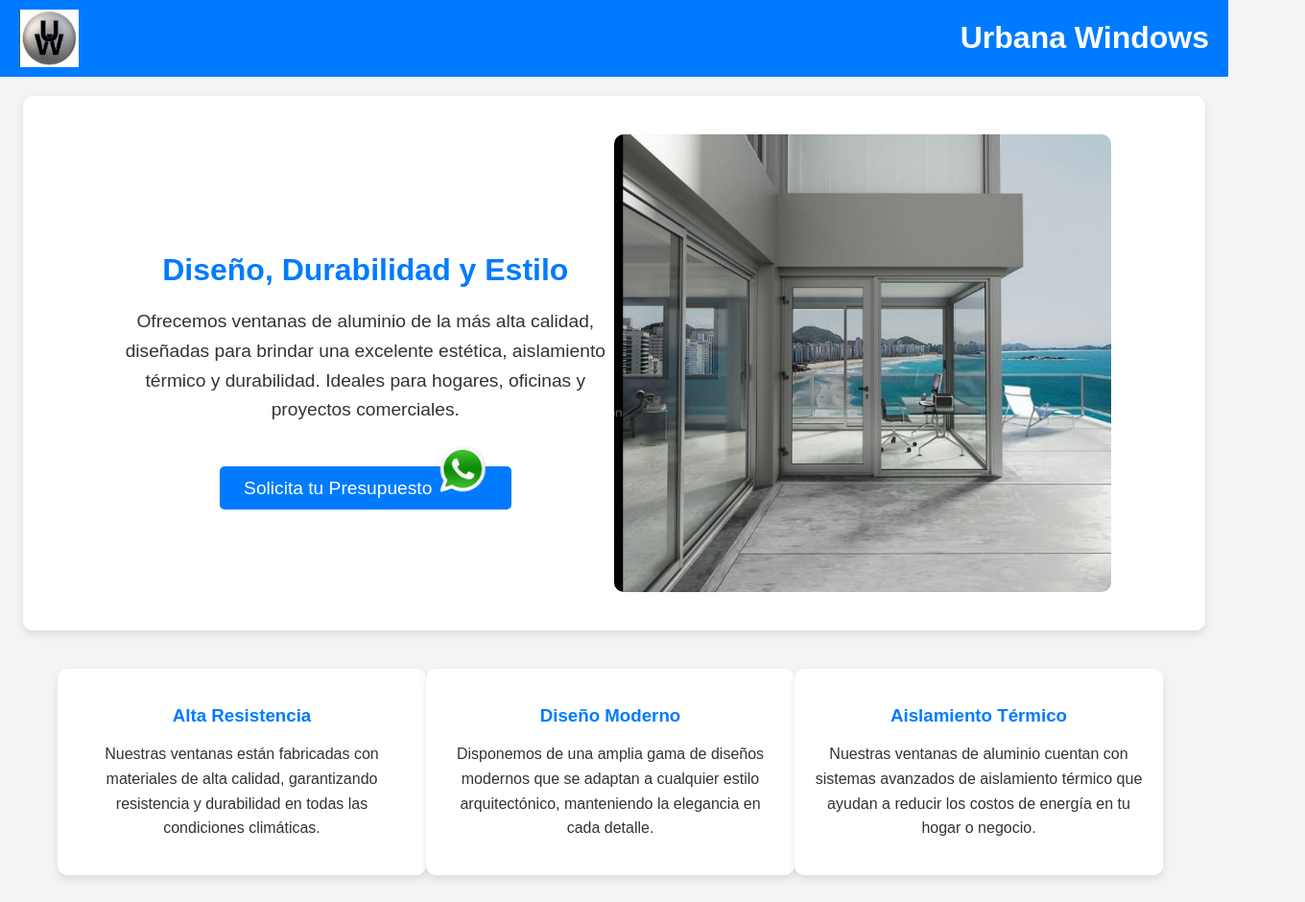
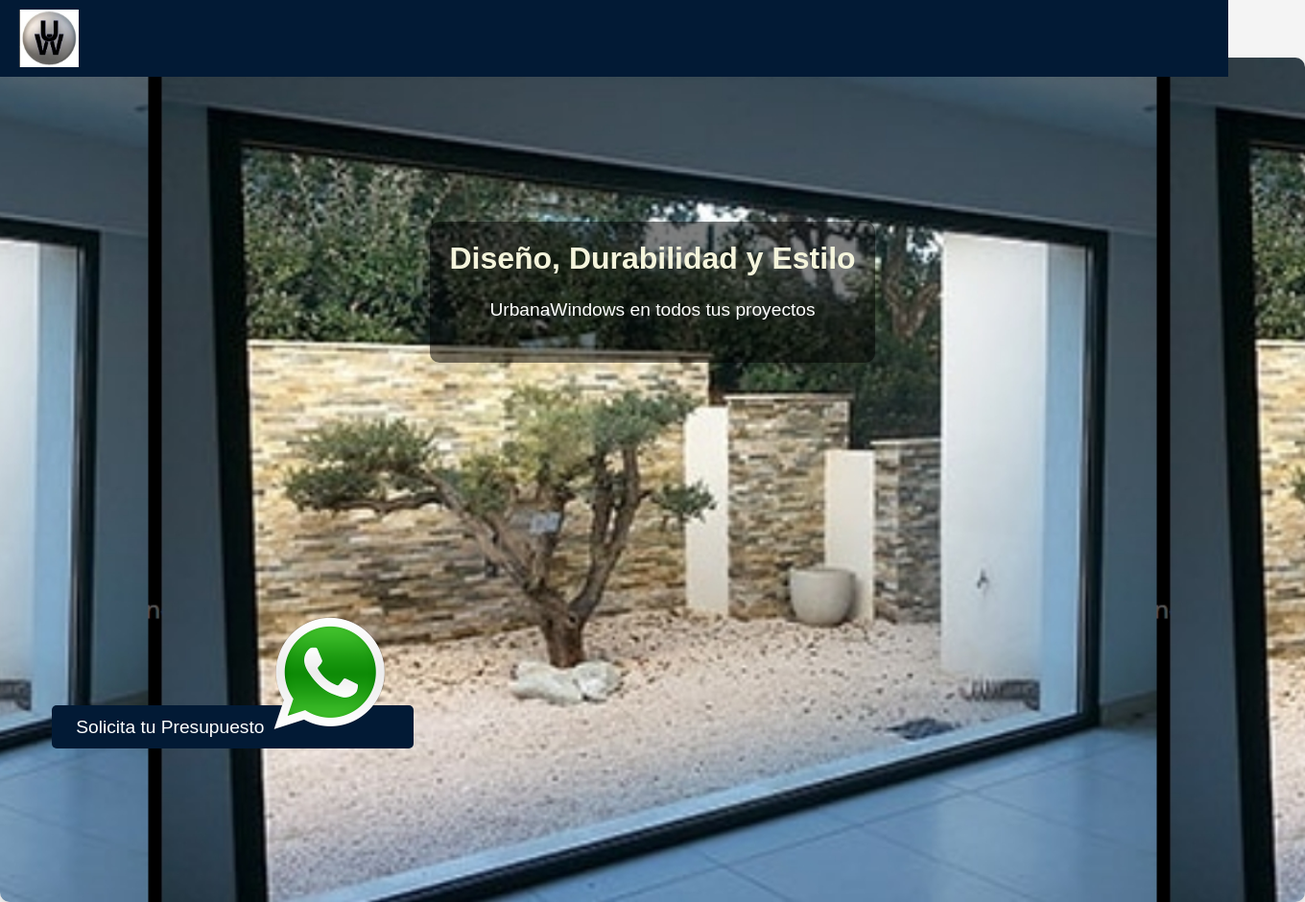
Before and after one commit to sepilrat/urbanaWindows, a plain HTML site: page index.html in a window 1280 px wide. Shown: the top 940 px of the page at 96% size, 1360 px wide, since content can reach past the window. Drawn offline with Linux system fonts and the light colour scheme.

Commit message:
primer commit

```diff
--- a/index.html
+++ b/index.html
@@ -6,7 +6,8 @@
     <meta name="description" content="Ventanas de aluminio de alta calidad, diseño moderno y durabilidad.">
     <title>Urbana Windows - Ventanas de Aluminio Premium</title>
     <style>
-        body {
+
+body {
             font-family: 'Arial', sans-serif;
             margin: 0;
             padding: 0;
@@ -15,12 +16,17 @@
         }
 
         header {
-            background-color: #007BFF;
+            background-color: #021a35;
             color: white;
             padding: 10px 20px;
             display: flex;
             justify-content: space-between;
             align-items: center;
+            position: fixed;
+            top: 0;
+            left: 0;
+            right: 0;
+            z-index: 1000;
         }
 
         header img {
@@ -31,8 +37,48 @@
         header h1 {
             margin: 0;
             font-size: 2rem;
-            font-weight: bold; /* Añadido para diferenciar */
+            font-weight: bold;
+            color: beige;
         }
+
+        .hero {
+            position: relative;
+            width: 100%;
+            height: 100vh; /* Hace que el hero ocupe toda la pantalla */
+            background-image: url(proyecto1.jpeg); /* Imagen de fondo */
+            background-size:auto;
+            background-position: center;
+            display: flex;
+            justify-content: center;
+            align-items: center;
+        }
+
+        .hero-content {
+            color: white;
+            text-align: center;
+            background-color: rgba(0, 0, 0, 0.5); /* Fondo semitransparente para mejorar la legibilidad */
+            padding: 20px;
+            border-radius: 10px;
+        }
+
+        .hero-content h2 {
+            font-size: 3rem;
+            font-weight: bold;
+            margin: 0;
+        }
+
+
+
+        .cta-button {
+            margin-top: 20px;
+            padding: 15px 30px;
+            background-color: #021a35;
+            color: white;
+            text-decoration: none;
+            border-radius: 5px;
+            font-size: 1.2rem;
+        }
+
 
         .container {
             width: 90%;
@@ -50,6 +96,9 @@
             margin-top: 20px;
             border-radius: 10px;
             box-shadow: 0 4px 8px rgba(0, 0, 0, 0.1);
+            margin-top: 60px;
+            background-position: center;
+            background-size: cover;
         }
 
         .hero img {
@@ -65,7 +114,7 @@
         .hero h2 {
             font-size: 2rem;
             margin-bottom: 20px;
-            color: #007BFF;
+            color: beige;
         }
 
         .hero p {
@@ -75,7 +124,7 @@
         }
 
         .cta-button {
-            background-color: #007BFF;
+            background-color: #021a35;
             color: white;
             padding: 12px 25px;
             border: none;
@@ -109,7 +158,7 @@
         }
 
         .feature h3 {
-            color: #007BFF;
+            color: #021a35;
             margin-bottom: 15px;
         }
 
@@ -128,7 +177,7 @@
             text-align: center;
             font-size: 2rem;
             margin-bottom: 30px;
-            color: #007BFF;
+            color: #021a35;
         }
 
         .gallery-grid {
@@ -177,11 +226,27 @@
             text-align: center;
             padding: 20px 0;
             margin-top: 40px;
+            width: 100%;
         }
 
         footer p {
             margin: 0;
             font-size: 1rem;
+        }
+
+         /* Media Queries for larger screens */
+         @media (min-width: 768px) {
+            .hero {
+                background-size: contain; /* Adjust for larger screens */
+                background-position: top center; /* Align from top */
+            }
+        }
+
+        @media (min-width: 1024px) {
+            .hero {
+                background-size:contain; /* Revert to cover for very large screens */
+
+            }
         }
     </style>
 </head>
@@ -189,17 +254,28 @@
 
     <header>
         <img src="logo.jpeg" alt="Logo Urbana Windows">
-        <h1>Urbana Windows</h1>
+        <!-- <div> <h1>UrbanaWindows </h1>
+        <h4>Carpintería metálica.</h4></div> -->
+
     </header>
+    <section class="hero">
+        <div class="hero-content">
+            <h2> Diseño, Durabilidad y Estilo</h2>
+            <p>UrbanaWindows en todos tus proyectos</p>
 
-    <section class="hero container">
+        </div>
+        <div><a href="https://wa.me/1150958090" target="_blank" class="cta-button">Solicita tu Presupuesto <img src="whatsapp.png" width="10%"></a></div>
+    </section>
+</section>
+     <!-- <section class="hero container">
         <div class="hero-content">
             <h2>Diseño, Durabilidad y Estilo</h2>
             <p>Ofrecemos ventanas de aluminio de la más alta calidad, diseñadas para brindar una excelente estética, aislamiento térmico y durabilidad. Ideales para hogares, oficinas y proyectos comerciales.</p>
-            <a href="https://wa.me/1150958090" target="_blank" class="cta-button">Solicita tu Presupuesto <img src="whatsapp.png" width="10%"></a>
+            <img src="imagen1.jpeg" alt="Ventanas de aluminio">
         </div>
-        <img src="imagen1.jpeg" alt="Ventanas de aluminio">
-    </section>
+
+        <div><a href="https://wa.me/1150958090" target="_blank" class="cta-button">Solicita tu Presupuesto <img src="whatsapp.png" width="10%"></a></div>
+    </section> -->
 
     <section class="features container">
         <div class="feature">
```
